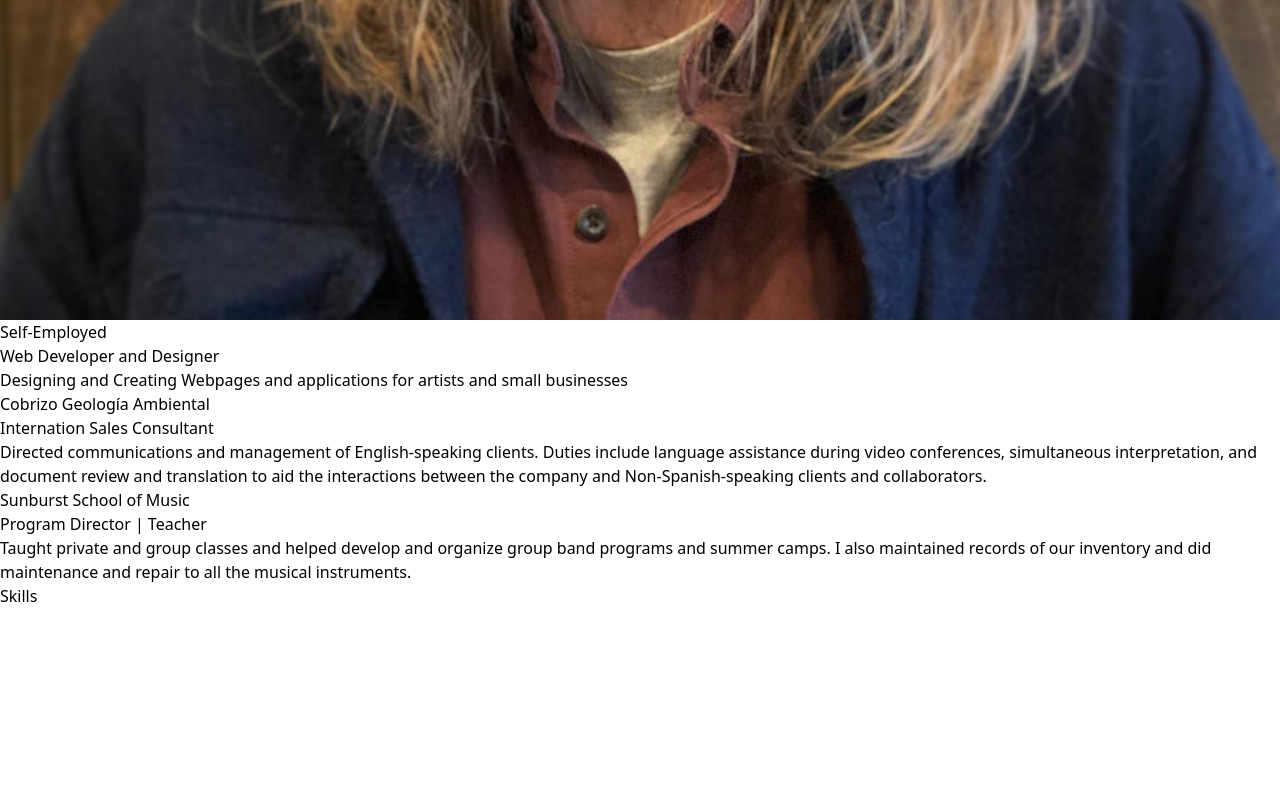
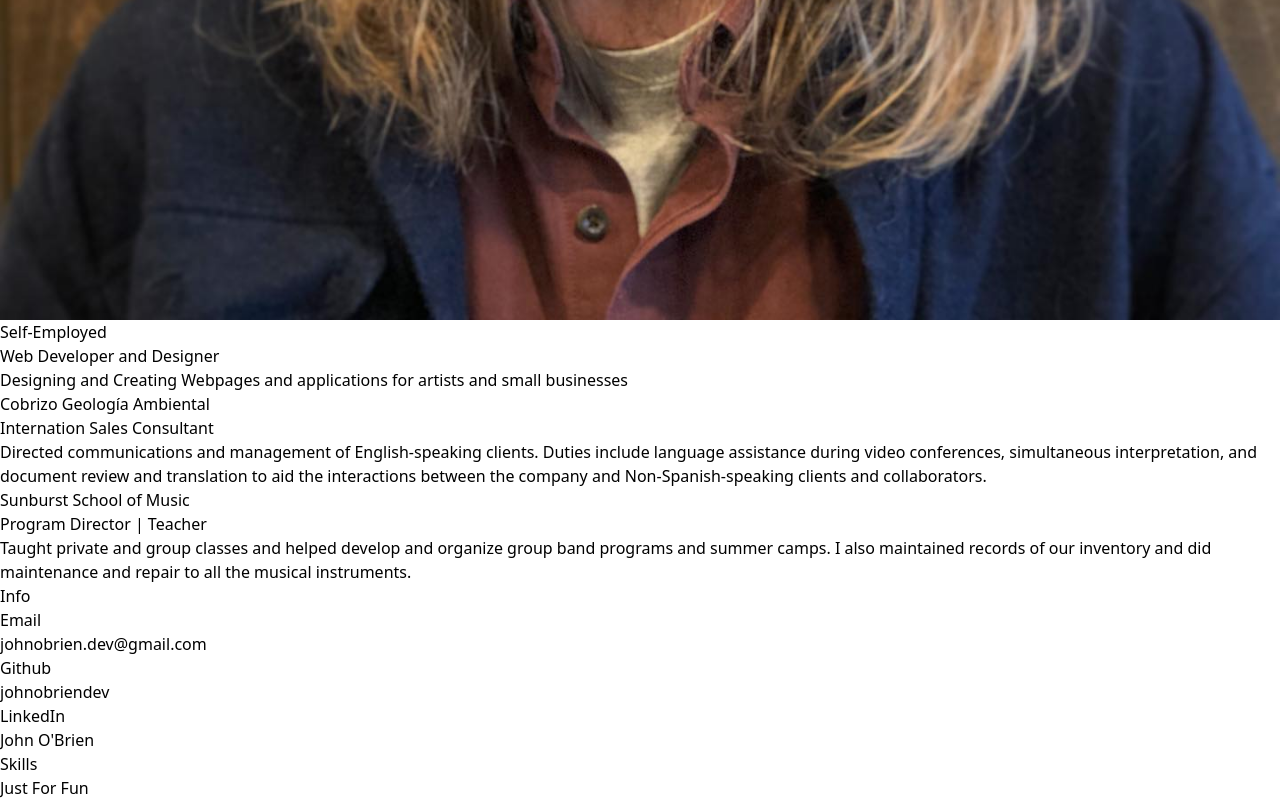
Before and after one commit to johnobriendev/devPortfolio, a React (Vite) app: page / in a window 1280 px wide. Shown: the part 2384-3184 px from the top of the page. Before the commit the page ends 2992 px from the top, so only its background shows below. Built offline with nearby package versions, Linux system fonts and the light colour scheme.

Commit message:
add Skills section with info

```diff
--- a/src/components/Experience.jsx
+++ b/src/components/Experience.jsx
@@ -18,7 +18,7 @@ function Experience() {
     ]
 
     return(
-        <div className="grid grid-cols-1 md:grid-cols-3 gap-2">
+        <div className="grid grid-cols-1 md:grid-cols-3 gap-8">
             {experiences.map((experience, index) => {
                 return(
                     <div className="flex flex-col gap-1">
--- a/src/components/Main.jsx
+++ b/src/components/Main.jsx
@@ -4,7 +4,7 @@ import Skills from "./Skills"
 
 function Main() {
     return(
-        <div className="p-4 flex flex-col md:grid md:grid-cols-4">
+        <div className="p-4 flex flex-col flex-1 md:grid md:grid-cols-4 gap-4">
            <div className="md:col-span-3 flex flex-col gap-4">
                 <AboutMe/>
                 <Experience/>
--- a/src/components/Skills.jsx
+++ b/src/components/Skills.jsx
@@ -1,6 +1,29 @@
 function Skills() {
     return(
-        <div>Skills</div>
+        <div className="shadow-xl p-3 bg-white rounded flex flex-col gap-4">
+            <div className="flex flex-col gap-2">
+                <h1 className="text-3xl">Info</h1>
+                <div className="flex items-center gap-1 text-base relative after:absolute after:bottom-0 after:w-full after:h-[2px] after:right-full after:bg-purple-500 hover:after:translate-x-full after:duration-300 overflow-hidden">
+                    <h3 className="font-semibold">Email</h3>
+                    <a href="mailto:johnobrien.dev@gmail.com" target="_blank" className="text-cyan-500">johnobrien.dev@gmail.com</a>
+                </div>
+                <div className="flex items-center gap-1 text-base relative after:absolute after:bottom-0 after:w-full after:h-[2px] after:right-full after:bg-purple-500 hover:after:translate-x-full after:duration-300 overflow-hidden">
+                    <h3 className="font-semibold">Github</h3>
+                    <a href="https://github.com/johnobriendev" target="_blank" className="text-cyan-500">johnobriendev</a>
+                </div>
+                <div className="flex items-center gap-1 text-base relative after:absolute after:bottom-0 after:w-full after:h-[2px] after:right-full after:bg-purple-500 hover:after:translate-x-full after:duration-300 overflow-hidden">
+                    <h3 className="font-semibold">LinkedIn</h3>
+                    <a href="https://www.linkedin.com/in/john-o-brien-a33bb6275/" target="_blank" className="text-cyan-500">John O'Brien</a>
+                </div>
+            </div>
+
+            <div>
+                <h1 className="text-4xl">Skills</h1>
+            </div>
+            <div>
+                <h1 className="text-4xl">Just For Fun</h1>
+            </div>
+        </div>
     )
 }
 export default Skills
```
